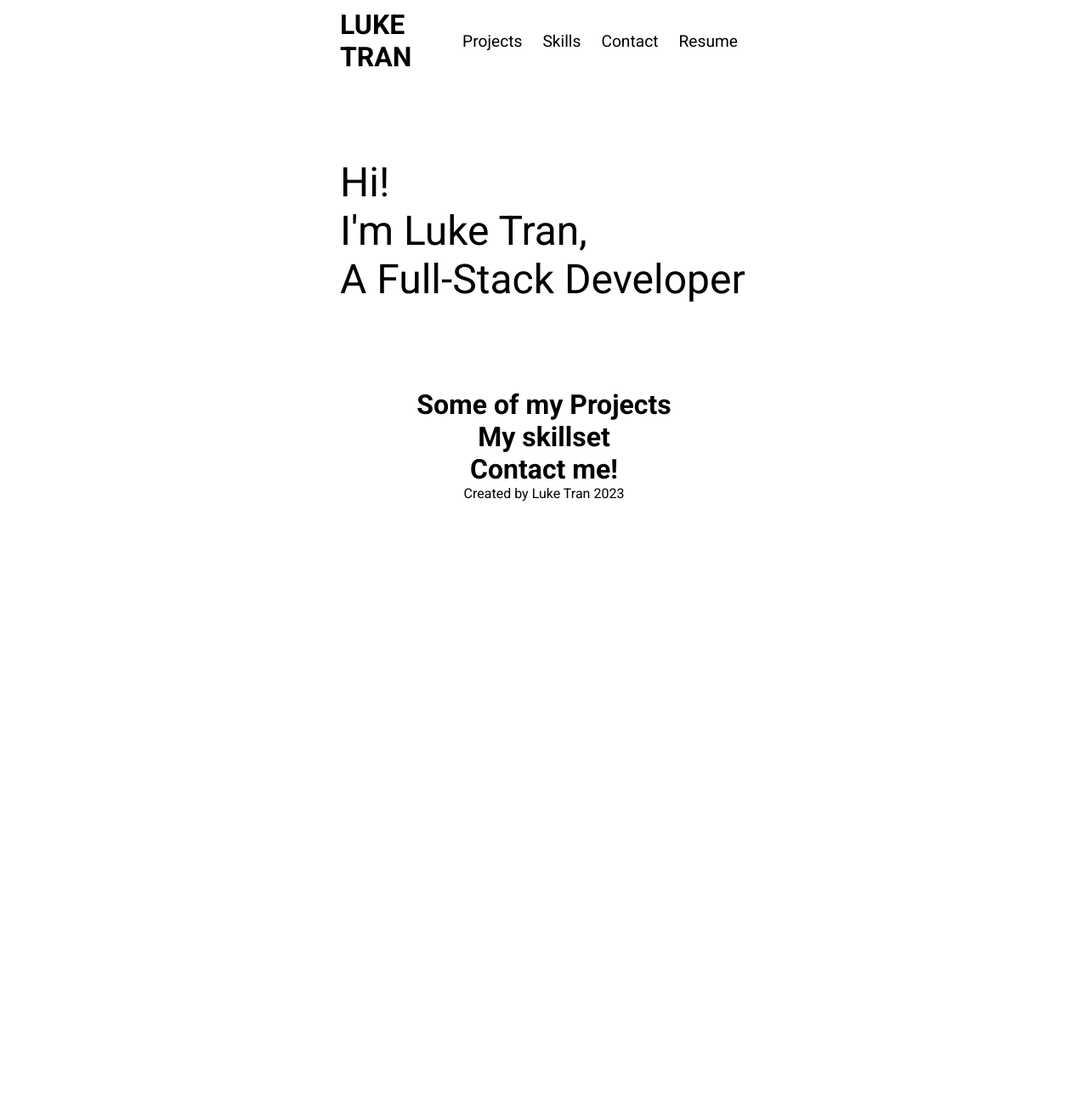
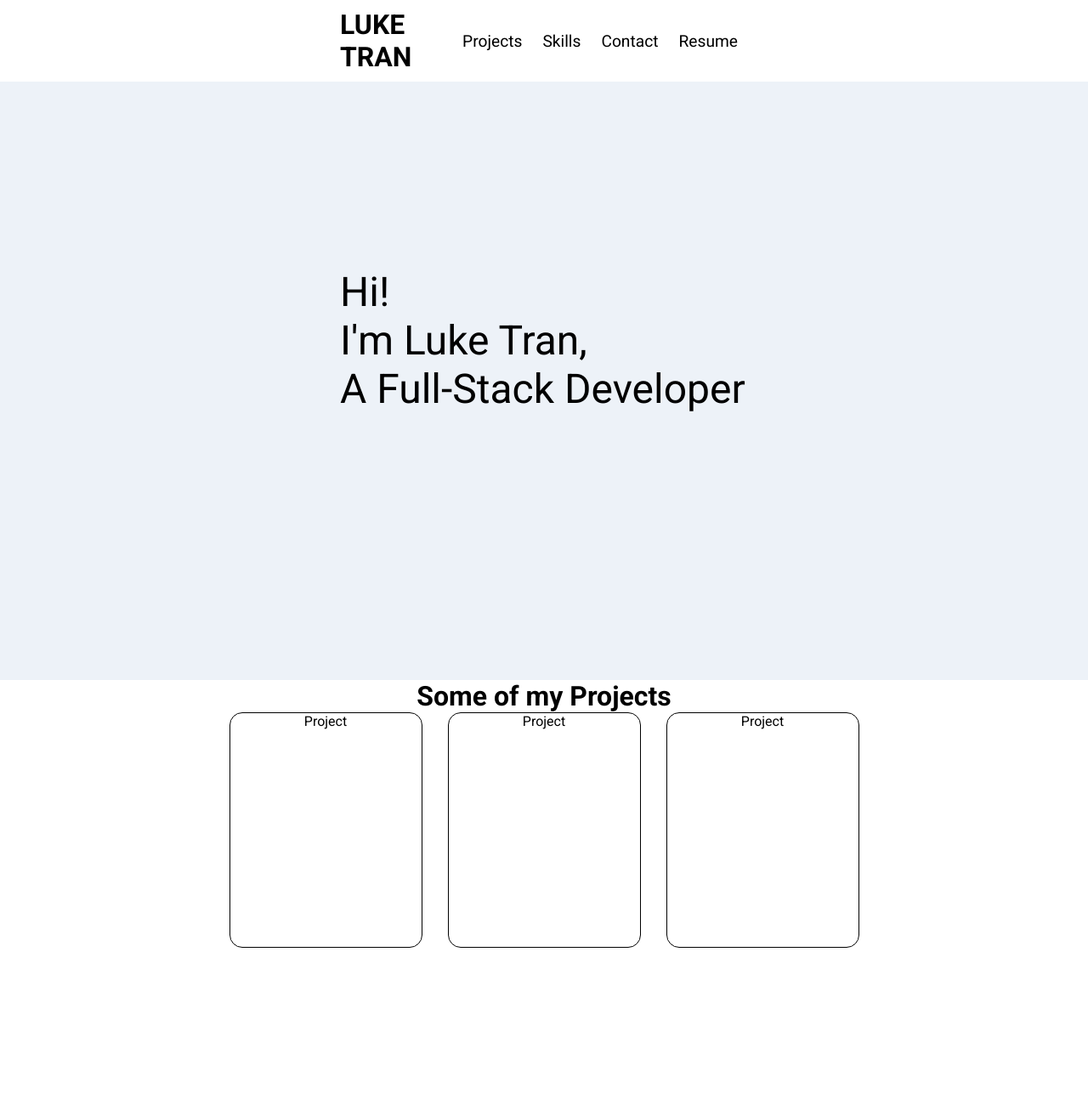
Before and after one commit to luket8032/portfolio, a plain HTML site: page index.html in a window 1280 px wide. Shown: the top 1300 px of the page at 85% size. Before the commit the page ends 800 px from the top, so only its background shows below. Drawn offline with Linux system fonts and the light colour scheme.

Commit message:
Add background color and resize elements

```diff
--- a/index.html
+++ b/index.html
@@ -27,6 +27,17 @@
 
         <div class="projects-container">
             <h1>Some of my Projects</h1>
+            <div class="items-container">
+                <div class="project-item">
+                    <p>Project</p>
+                </div>
+                <div class="project-item">
+                    <p>Project</p>
+                </div>
+                <div class="project-item">
+                    <p>Project</p>
+                </div>
+            </div>
         </div>
 
         <div class="skills-container">
--- a/style.css
+++ b/style.css
@@ -7,24 +7,38 @@
 }
 
 body {
+    align-items: center;
+    display: flex;
+    flex-direction: column;
     height: 100%;
+    width: 100%;
+}
+
+main {
     width: 100%;
 }
 
 /* Nav Elements */
 .my-name {
     font-size: 2em;
+    margin-left: 400px;
 }
+
 .nav-container {
     align-items: center;
+    background-color: white;
     display: flex;
-    margin: 10px 400px;
+    padding: 10px;
+    position: fixed;
+    top: 0%;
+    width: 100%;
 }
 
 .nav-list {
     display: flex;
     list-style-type: none;
     margin-left: auto;
+    margin-right: 400px;
 }
 
 .nav-list li {
@@ -34,7 +48,11 @@ body {
 
 /* Home Elements */
 .home-container {
-    margin: 100px 400px;
+    align-items: center;
+    background-color: #edf2f8;
+    display: flex;
+    height: 100vh;
+    padding: 0 400px;
 }
 
 .home-text {
@@ -43,20 +61,48 @@ body {
 
 /* Project Section Elements */
 .projects-container {
+    height: 100vh;
+}
+
+.projects-container h1 {
     text-align: center;
+}
+
+.items-container {
+    display: flex;
+    justify-content: center;
+}
+
+.project-item {
+    border: solid black 1px;
+    border-radius: 15px;
+    margin: 0px 15px;
+    text-align: center;
+    height: 275px;
+    width: 225px;
 }
 
 /* Skills Section Elements */
 .skills-container {
+    background-color: #edf2f8;
+    height: 100vh;
+}
+
+.skills-container h1 {
     text-align: center;
 }
 
 /* Contact Section Elements */
 .contact-container {
+    height: 100vh;
+}
+
+.contact-container h1 {
     text-align: center;
 }
 
 /* Footer */
 footer {
     text-align: center;
+    width: 100%;
 }
```
